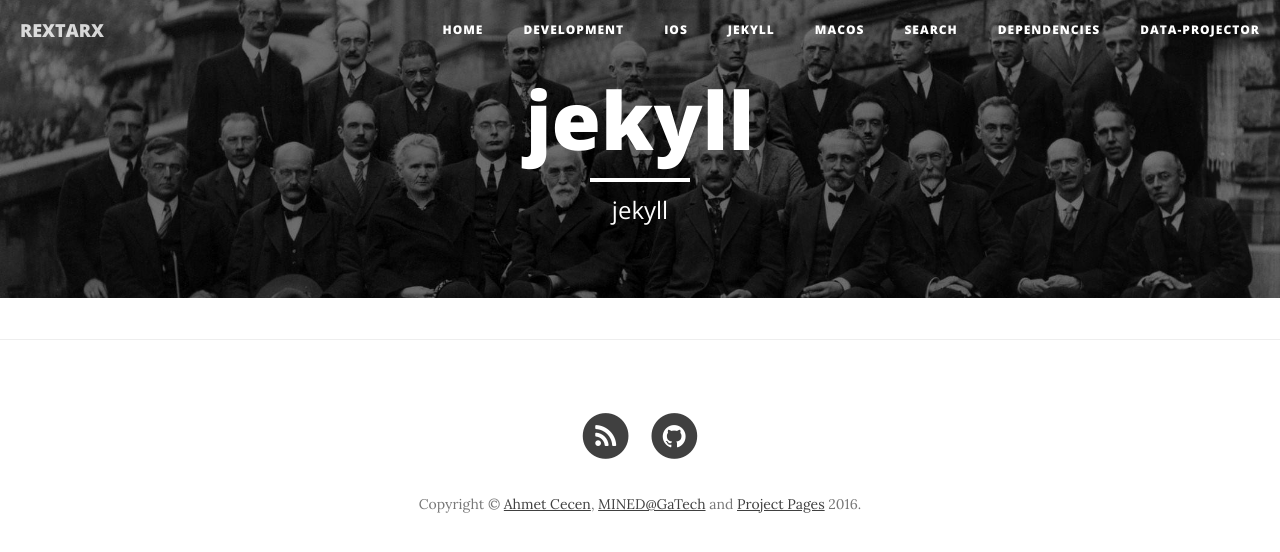
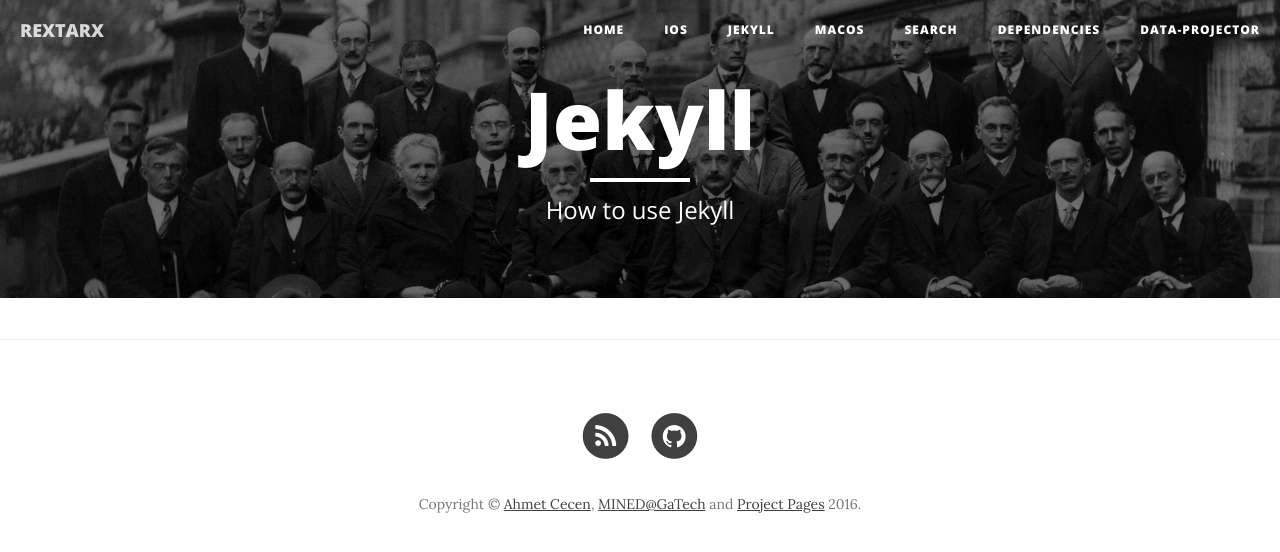
Before and after one commit to rextarx/rextarx.github.io, a Jekyll site: the page built from projects/jekyll.md, in a window 1280 px wide. Shown: the top 552 px of the page. Built offline with Jekyll 4.4.1, drawn with Linux system fonts in a browser that asks for light colours; nearby versions of some CDN libraries.

```diff
--- a/projects/jekyll.md
+++ b/projects/jekyll.md
@@ -1,7 +1,7 @@
 ---
 layout: project
-title: "jekyll"
-description: "jekyll"
+title: "Jekyll"
+description: "How to use Jekyll"
 header-img: "img/home-bg.jpg"
-category: jekyll
+category: Jekyll
 ---
```
Also changed, not shown: projects/development.md (deleted, +0 -7 lines), projects/iOS.md (+1 -1 lines), projects/macOS.md (+1 -1 lines).
